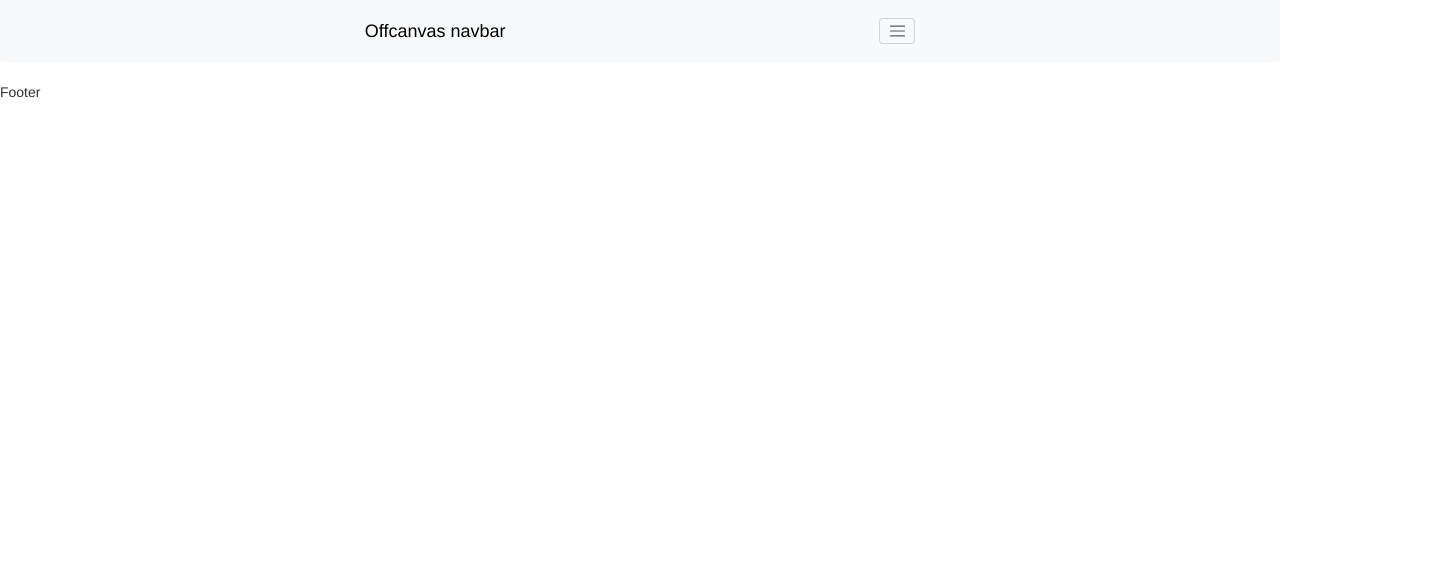
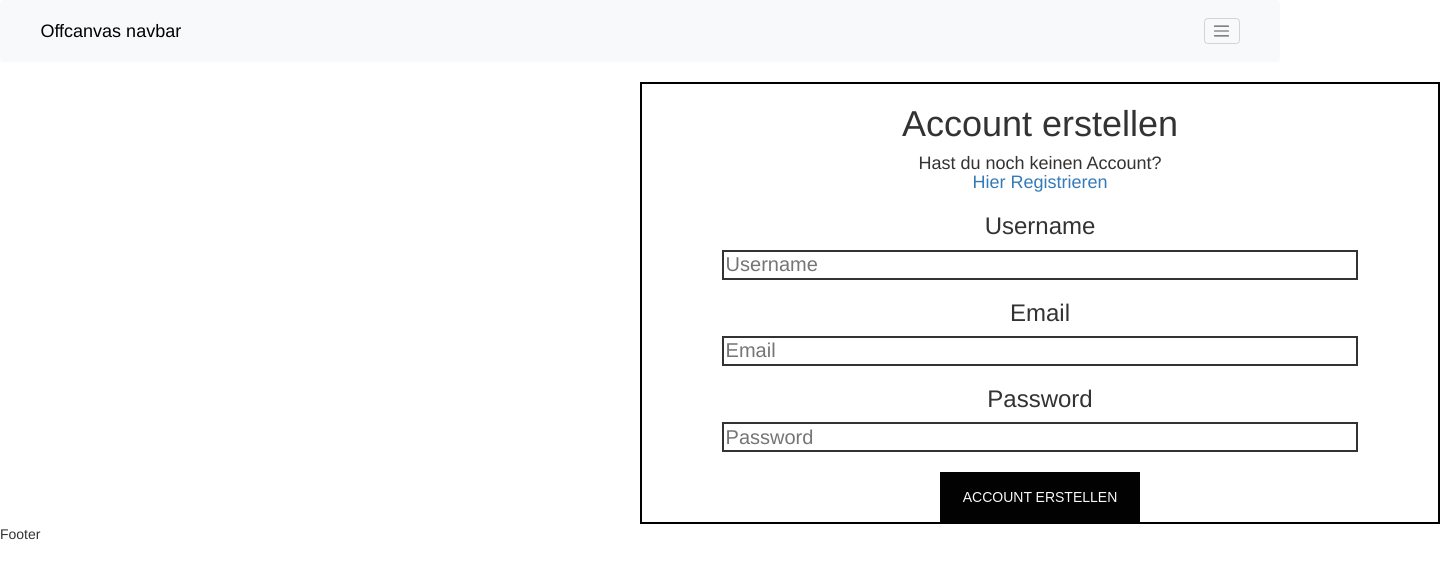
Before and after one commit to timoelan/cinet, a React (Vite) app: page /login in a window 1280 px wide. Shown: the top 578 px of the page, 1440 px wide, since content can reach past the window. Built offline with nearby package versions, Linux system fonts and the light colour scheme.

Commit message:
added login frontend and more

```diff
--- a/src/App.jsx
+++ b/src/App.jsx
@@ -7,8 +7,8 @@ import {
   Navigate,
 } from "react-router-dom";
 import Game from "./pages/Game";
+import Login from "./pages/Login";
 import Index from "./pages/Index";
-import Login from "./pages/Login";
 import Map from "./pages/Map";
 import Profil from "./pages/Profil";
 import Register from "./pages/Register";
@@ -36,7 +36,7 @@ function App() {
       <div className="main">
         <Router>
           <Routes>
-            <Route path="/" element={<ProtectedRoute element={Index} />} />
+            <Route path="/index" element={<ProtectedRoute element={Index} />} />
             <Route path="/game" element={<ProtectedRoute element={Game} />} />
             <Route path="/map" element={<ProtectedRoute element={Map} />} />
             <Route
--- a/src/components/Card.jsx
+++ b/src/components/Card.jsx
@@ -1,4 +1,9 @@
 function Card() {
-  return <>Card</>
+  return <>  <div class="card" style="width: 18rem;">
+  <img src="..." class="card-img-top" alt="..."/>
+  <div class="card-body">
+    <p class="card-text">Some quick example text to build on the card title and make up the bulk of the card's content.</p>
+  </div>
+</div></>
 }
 export default Card;
--- a/src/components/Header.jsx
+++ b/src/components/Header.jsx
@@ -3,7 +3,7 @@ function Header() {
   <>
   <nav className="navbar bg-body-tertiary fixed-top">
   <div className="container-fluid">
-    <a className="navbar-brand" href="#">Offcanvas navbar</a>
+    <a className="navbar-brand col-11" href="#">Offcanvas navbar</a>
     <button className="navbar-toggler" type="button" data-bs-toggle="offcanvas" data-bs-target="#offcanvasNavbar" aria-controls="offcanvasNavbar" aria-label="Toggle navigation">
       <span className="navbar-toggler-icon"></span>
     </button>
--- a/src/pages/Index.jsx
+++ b/src/pages/Index.jsx
@@ -1,4 +1,8 @@
+import Card from "../components/Card";
 function Index() {
-  return <>Index</>;
+  return (  <>
+<Card> </Card>
+</>
+)
 }
 export default Index;
--- a/src/pages/Login.jsx
+++ b/src/pages/Login.jsx
@@ -1,7 +1,25 @@
+import Button from "../components/Button";
+import Input from "../components/Input";
 function Login() {
   return (
   <>
-
+     <div className='register-container'>
+      <h1>Account erstellen</h1>
+      <div className="rout-to-register">
+        <h4 className='link-to-register'>Hast du noch keinen Account? <br/> <a href='/register'>Hier Registrieren</a></h4>
+      </div>
+      <h3>Username</h3>
+      <Input placeholder='Username'></Input>
+      <br />
+      <h3>Email</h3>
+      <Input placeholder='Email'></Input>
+      <br />
+      <h3>Password</h3>
+      <Input type='password' placeholder='Password'></Input>
+      <br />
+      <br />
+      <Button></Button>
+    </div>
   </>
   )
 }
```
